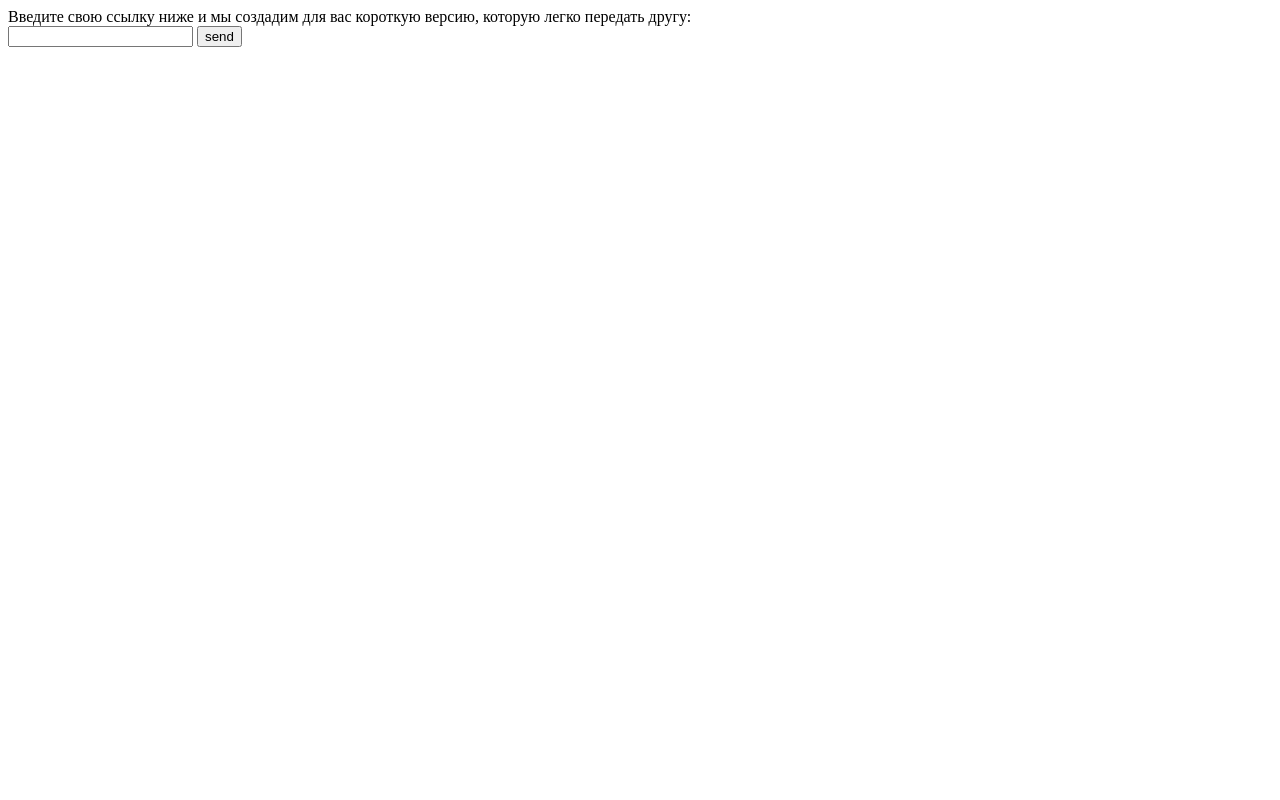
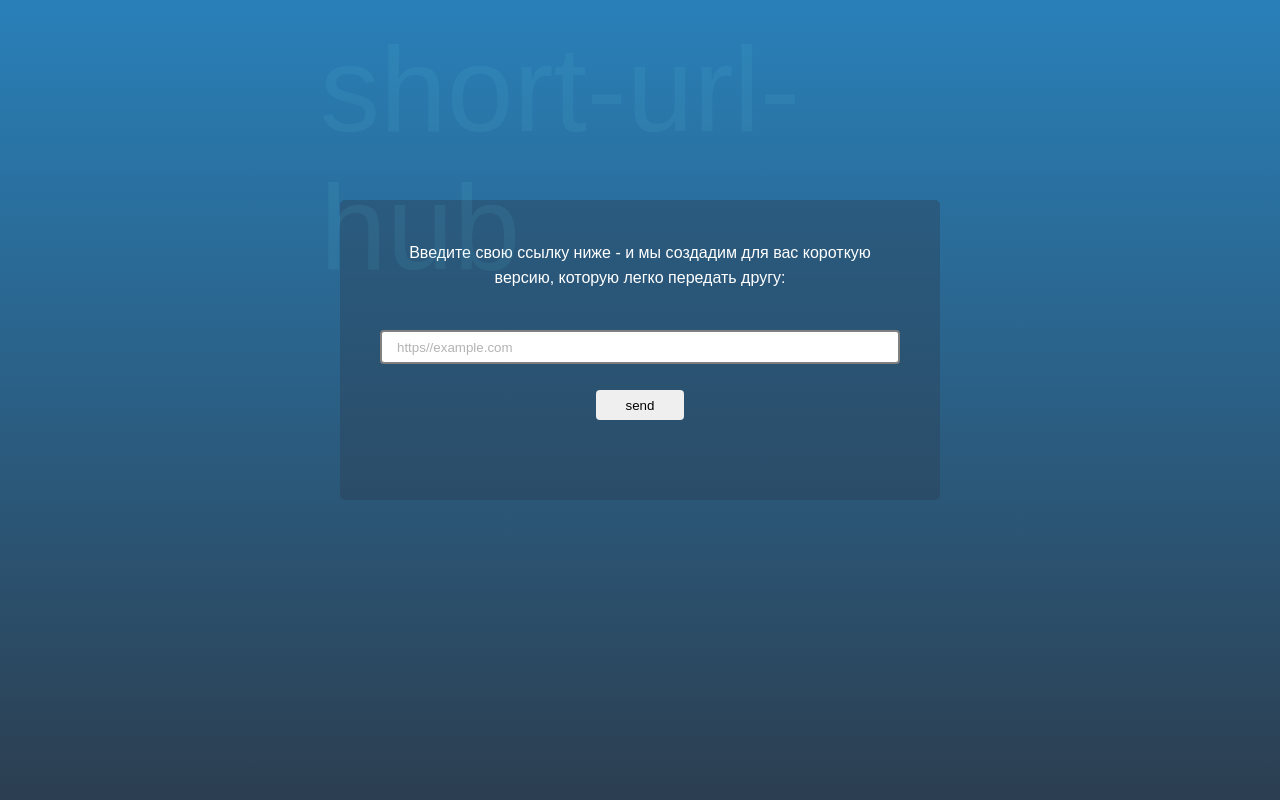
Before and after one commit to undrown-off/short-url-hub, a PHP site: page / in a window 1280 px wide. Run offline with PHP 8.4, Linux system fonts and the light colour scheme.

Commit message:
style: add index page styles

```diff
--- a/index.php
+++ b/index.php
@@ -1,10 +1,30 @@
+<!DOCTYPE html>
+<html lang="en">
 
-Введите свою ссылку ниже
-и мы создадим для вас короткую версию,
-которую легко передать другу:
+<head>
+    <meta charset="UTF-8">
+    <meta http-equiv="X-UA-Compatible" content="IE=edge">
+    <meta name="viewport" content="width=device-width, initial-scale=1.0">
+    <link rel="stylesheet" href="style/style.css">
+    <title>short-url-hub</title>
+</head>
+
+<body>
+    <div class="bg-name">short-url-hub</div>
+    <main class="app">
+        <div class="app__inner">
+            <div class="app__title">Введите свою ссылку ниже -
+                и мы создадим для вас короткую версию,
+                которую легко передать другу:</div>
+
+            <form class="app__form" action="link.php">
+                <input type="url" name="link" placeholder="https//example.com">
+                <input type="submit" value="send">
+            </form>
 
 
-<form action="link.php">
-    <input name="link">
-    <input type="submit" value="send">
-</form>
+        </div>
+    </main>
+</body>
+
+</html>
--- /dev/null
+++ b/style/style.css
@@ -0,0 +1,82 @@
+* {
+  box-sizing: border-box;
+  margin: 0;
+}
+
+html,
+body {
+  height: 100%;
+  width: 100%;
+  font-family: arial;
+}
+
+body {
+  background: linear-gradient(to bottom, #2980b9, #2c3e50);
+  display: flex;
+  justify-content: center;
+  padding-top: 200px;
+
+}
+
+.bg-name{
+  position: absolute;
+  top: 20px;
+  left: 50%;
+  transform: translateX(-50%);
+  color: rgb(96, 201, 224);
+  opacity: 0.1;
+  font-size: 120px;
+}
+
+.app {
+  padding: 40px ;
+  border-radius: 5px;
+  background-color:rgba(44, 62, 80,.4);
+  height: 300px;
+  max-width: 600px;
+  color: white;
+}
+.app__title{
+  text-align: center;
+  line-height: 25px;
+}
+.app__inner{
+  display: flex;
+  flex-direction: column;
+  justify-content: space-between;
+  height: 100%;
+}
+.app__form {
+  padding: 40px 0;
+  width: 100%;
+  display: flex;
+  flex-direction: column;
+  align-items: center;
+  justify-content: space-between;
+  height: 100%;
+
+}
+.app__form input {
+  height: 30px;
+  padding: 5px;
+  border-radius: 4px;
+}
+.app__form input[type="url"]{
+  width: 100%;
+  margin-bottom: 10px;
+  padding: 15px;
+  border: 2px solid grey;
+
+}
+.app__form input[type="url"]::placeholder{
+  color: rgb(179, 179, 179);
+
+}
+.app__form input[type="submit"]{
+  border: none;
+  cursor: pointer;
+  padding: 0 30px;
+}
+.app__form input[type="submit"]:hover{
+  background-color: #cccccc;
+}
```
